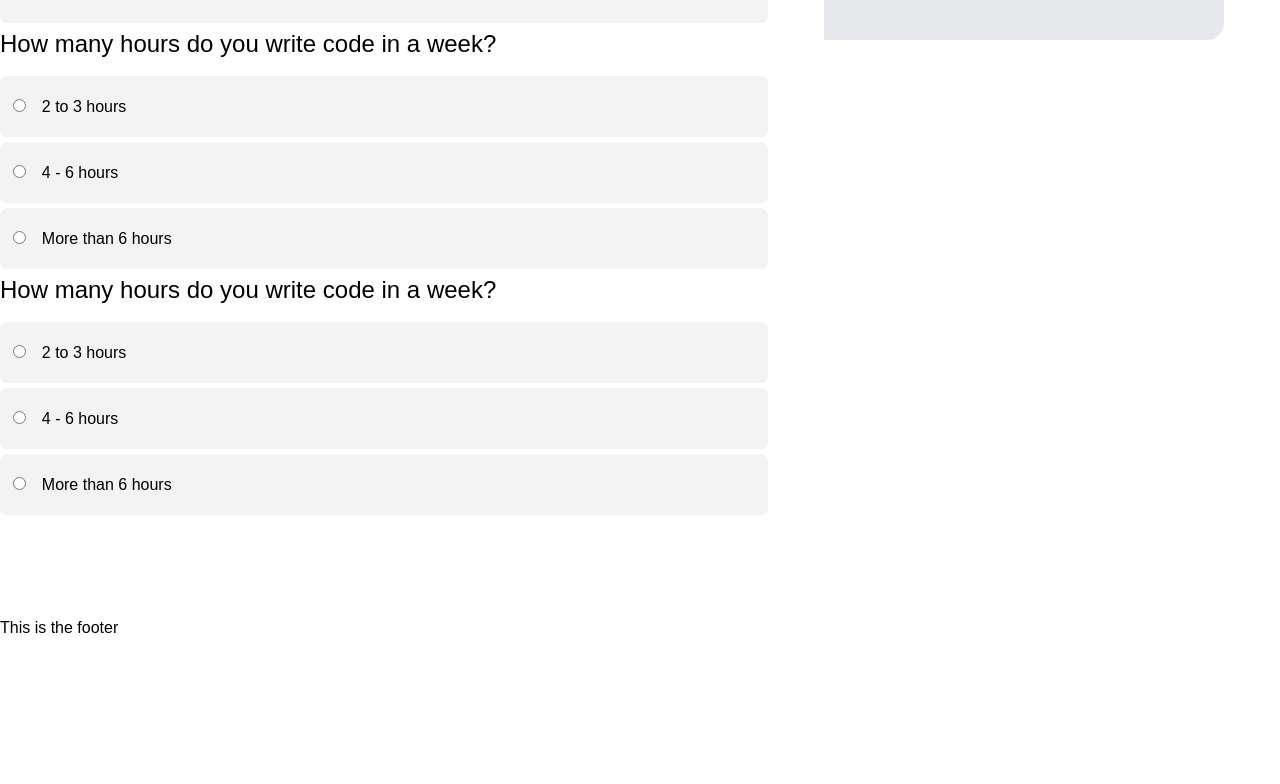
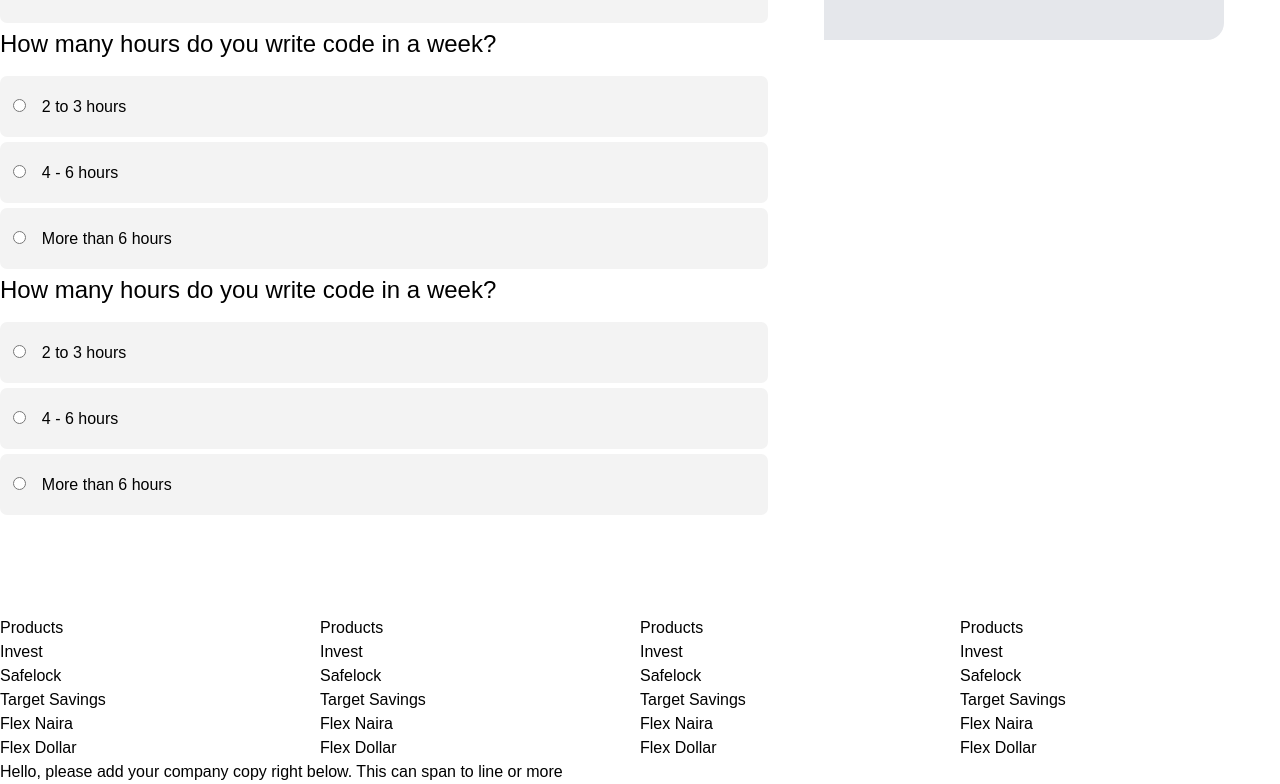
Before and after one commit to whogohost-limited/Landing-Page-With-React, a React (Create React App) app: page / in a window 1280 px wide. Shown: the part 1352-2136 px from the top of the page. Before the commit the page ends 1992 px from the top, so only its background shows below. Built offline with nearby package versions, Linux system fonts and the light colour scheme.

Commit message:
Added Footer and Copyright :heavy_plus_sign:

```diff
--- a/src/App.css
+++ b/src/App.css
@@ -78,8 +78,8 @@ h1.hero-title {
   padding-bottom: 5rem;
 }
 
-.grid {
-  display: grid;
+.grid-1x4 {
+  grid-template-columns: 1fr 1fr 1fr 1fr;
 }
 
 .flex {
--- /dev/null
+++ b/src/components/Copyright.js
@@ -0,0 +1,10 @@
+import React from 'react'
+
+function Copyright(){
+    return(
+        <div className="copy-text">
+            <p>Hello, please add your company copy right below. This can span to line or more</p>
+        </div>
+    )
+}
+export default Copyright
--- a/src/components/Footer.js
+++ b/src/components/Footer.js
@@ -1,10 +1,22 @@
 import React from 'react';
+import FooterOne from './FooterOne'
+import FooterTwo from './FooterTwo'
+import FooterThree from './FooterThree'
+import FooterFour from './FooterFour'
+import Copyright from './Copyright'
 
 function Footer() {
     return(
-        <div>
-            <h2>This is the footer</h2>
+        <div className="">
+            <div className="grid grid-1x4">
+                <FooterOne />
+                <FooterTwo />
+                <FooterThree />
+                <FooterFour />
+            </div>
+            <Copyright />
         </div>
+
     )
 }
 
--- /dev/null
+++ b/src/components/FooterFour.js
@@ -0,0 +1,30 @@
+import Reac from 'react'
+
+function FooterFour() {
+    return(
+        <div>
+            <ul className="footer-menu">
+                <li>
+                    <a href="">Products</a>
+                </li>
+                <li>
+                    <a href="">Invest</a>
+                </li>
+                <li>
+                    <a href="">Safelock</a>
+                </li>
+                <li>
+                    <a href="">Target Savings</a>
+                </li>
+                <li>
+                    <a href="">Flex Naira</a>
+                </li>
+                <li>
+                    <a href="">Flex Dollar</a>
+                </li>
+            </ul>
+        </div>
+    )
+}
+
+export default FooterFour
--- /dev/null
+++ b/src/components/FooterOne.js
@@ -0,0 +1,30 @@
+import Reac from 'react'
+
+function FooterOne() {
+    return(
+        <div>
+            <ul className="footer-menu">
+                <li>
+                    <a href="">Products</a>
+                </li>
+                <li>
+                    <a href="">Invest</a>
+                </li>
+                <li>
+                    <a href="">Safelock</a>
+                </li>
+                <li>
+                    <a href="">Target Savings</a>
+                </li>
+                <li>
+                    <a href="">Flex Naira</a>
+                </li>
+                <li>
+                    <a href="">Flex Dollar</a>
+                </li>
+            </ul>
+        </div>
+    )
+}
+
+export default FooterOne
--- /dev/null
+++ b/src/components/FooterThree.js
@@ -0,0 +1,30 @@
+import Reac from 'react'
+
+function FooterThree() {
+    return(
+        <div>
+            <ul className="footer-menu">
+                <li>
+                    <a href="">Products</a>
+                </li>
+                <li>
+                    <a href="">Invest</a>
+                </li>
+                <li>
+                    <a href="">Safelock</a>
+                </li>
+                <li>
+                    <a href="">Target Savings</a>
+                </li>
+                <li>
+                    <a href="">Flex Naira</a>
+                </li>
+                <li>
+                    <a href="">Flex Dollar</a>
+                </li>
+            </ul>
+        </div>
+    )
+}
+
+export default FooterThree
--- /dev/null
+++ b/src/components/FooterTwo.js
@@ -0,0 +1,30 @@
+import Reac from 'react'
+
+function FooterTwo() {
+    return(
+        <div>
+            <ul className="footer-menu">
+                <li>
+                    <a href="">Products</a>
+                </li>
+                <li>
+                    <a href="">Invest</a>
+                </li>
+                <li>
+                    <a href="">Safelock</a>
+                </li>
+                <li>
+                    <a href="">Target Savings</a>
+                </li>
+                <li>
+                    <a href="">Flex Naira</a>
+                </li>
+                <li>
+                    <a href="">Flex Dollar</a>
+                </li>
+            </ul>
+        </div>
+    )
+}
+
+export default FooterTwo
```
